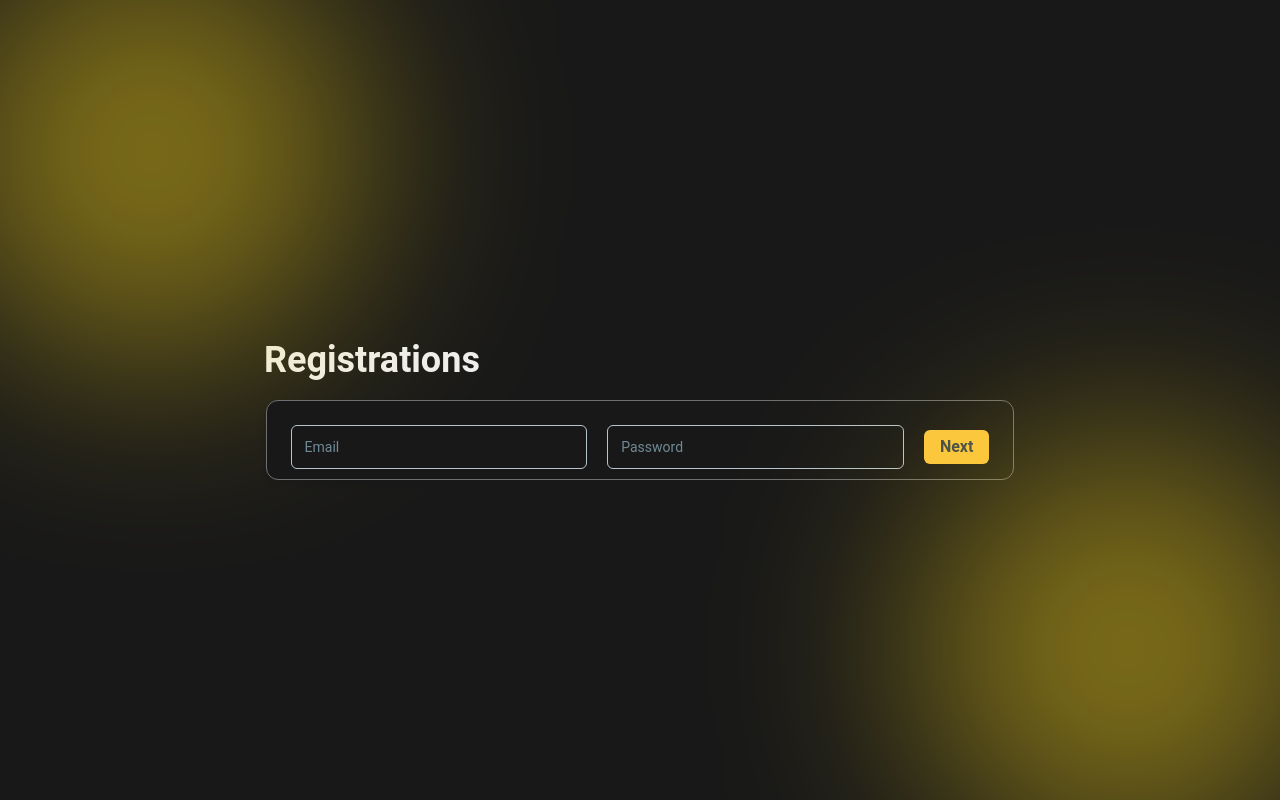
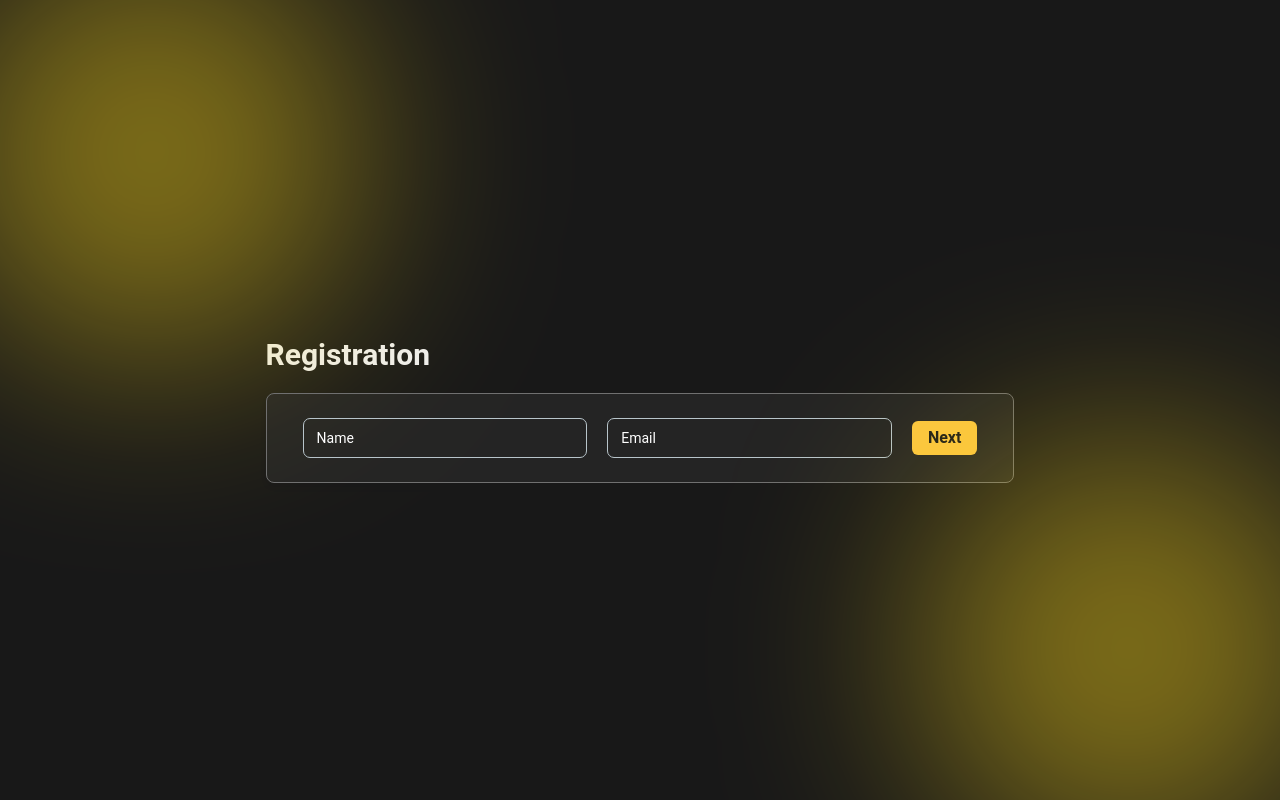
Before and after one commit to mohadmuhsin/solvusphere_client, a React (Vite) app: page /register in a window 1280 px wide. Built offline with nearby package versions, Linux system fonts and the light colour scheme.

Commit message:
added some custom tailwind class, made registration page responsive, added min-width to the root div

```diff
--- a/index.html
+++ b/index.html
@@ -7,7 +7,7 @@
     <title>Vite + React</title>
   </head>
   <body>
-    <div id="root"></div>
+    <div id="root" style="min-width: 320px;"></div>
     <script type="module" src="/src/main.jsx"></script>
   </body>
 </html>
--- a/src/pages/User/UserRegistration.jsx
+++ b/src/pages/User/UserRegistration.jsx
@@ -6,28 +6,20 @@ import {} from "postcss";
 function UserRegistration() {
   return (
     <div className="bg-black relative overflow-hidden opacity-90 flex flex-col justify-center align-middle items-center min-h-screen md:px-0 px-5">
-      <div className="mx-auto w-90pt md:w-65pt md:max-w-[120rem]">
+      <div className="mx-auto w-90pt md:w-65pt md:max-w-[70rem]">
         <BlurredCircle />
-        <h1 className="text-gray-200 text-4xl px-10 py-5 font-semibold">
-          Registrations
+        <h1 className="mx-auto sm:w-90pt text-gray-200 text-2xl text-center md:text-left md:text-3xl py-2  sm:py-5 font-semibold">
+          Registration
         </h1>
-        <Card
-          style={{ height: "10vh" }}
-          className="mx-auto  sm:w-90pt border border-gray-700 bg-black"
-        >
-          <CardBody className="flex gap-5 items-center">
-            <Input label="Email" size="lg"
-               containerProps={{ className: "w-40pt md:w-65pt" }}
-            />
-
-            <Input
-              label="Password"
-              type="password"
-              color="dark-gray"
-              size="lg"
-              containerProps={{ className: "w-40pt md:w-65pt" }}
-              />
-            <Typography className="mx-auto bg-yellow-700 px-4 py-1 rounded-md" variant="h6" color="blue-gray">
+        <Card className="mx-auto sm:w-90pt rounded-lg px-3 border border-gray-700 bg-gray-900 bg-opacity-40">
+          <CardBody className="flex flex-col  md-1:flex-row gap-5 overflow-x-clip items-center">
+            <Input label="Name" type="name" color="white" />
+            <Input label="Email" type="email" color="white" />
+            <Typography
+              className="mx-auto bg-yellow-700 px-4 py-1 rounded-md"
+              variant="h6"
+              color="black"
+            >
               Next
             </Typography>
           </CardBody>
--- a/tailwind.config.js
+++ b/tailwind.config.js
@@ -6,16 +6,19 @@ module.exports = withMT({
   content: ["./index.html", "./src/**/*.{vue,js,ts,jsx,tsx}"],
   theme: {
     extend: {
-      colors:{
-        'dark-gray':'#acacac'
+      screens: {
+        'md-1': '930px'
       },
-      width:{
-        '40pt':'40%',
-        '65pt':'65%',
-        '90pt':'90%',
+      colors: {
+        'dark-gray': '#acacac'
       },
-      backgroundColor:{
-        'gray-transparent':'red'
+      width: {
+        '40pt': '40%',
+        '65pt': '65%',
+        '90pt': '90%',
+      },
+      backgroundColor: {
+        'gray-transparent': 'red'
       }
     },
   },
```
